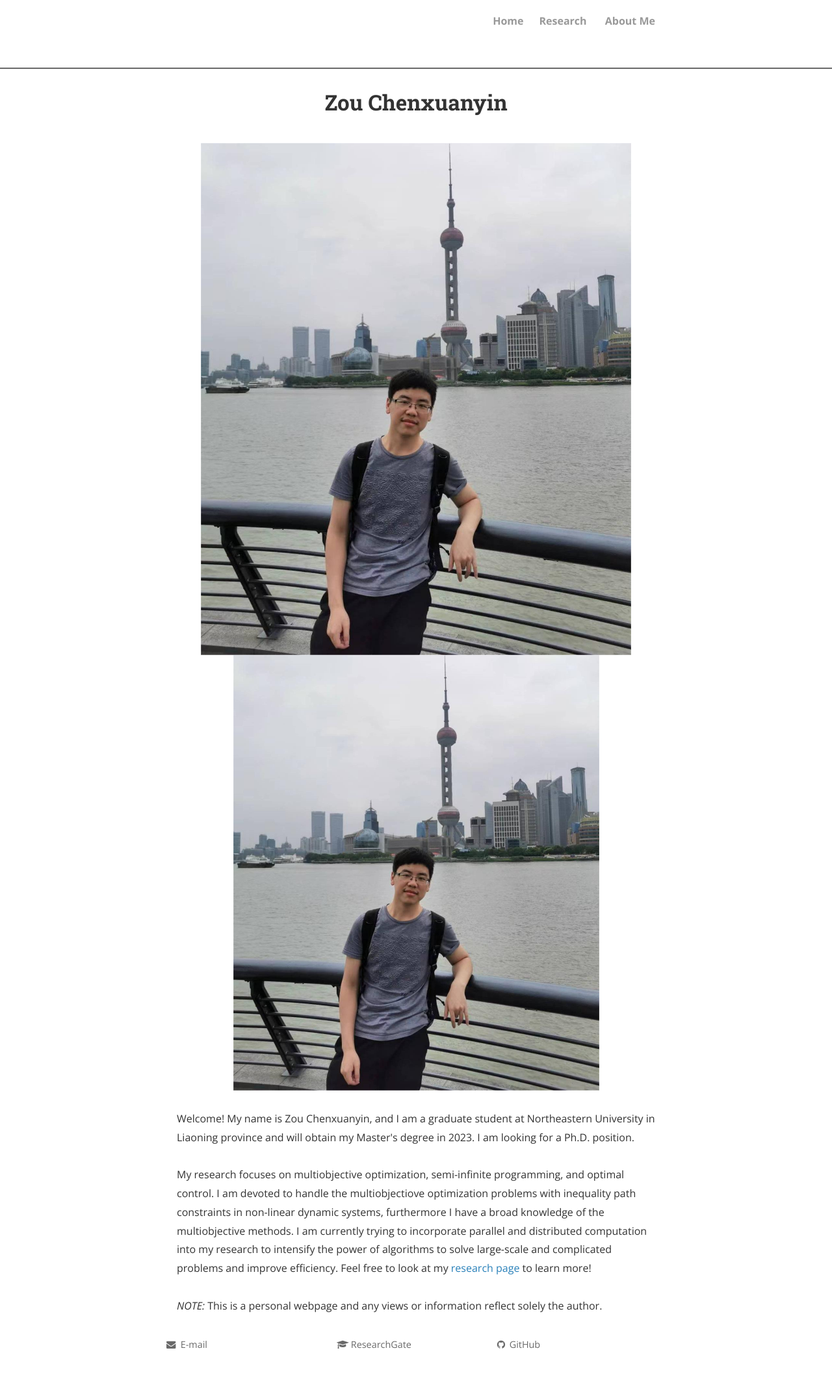
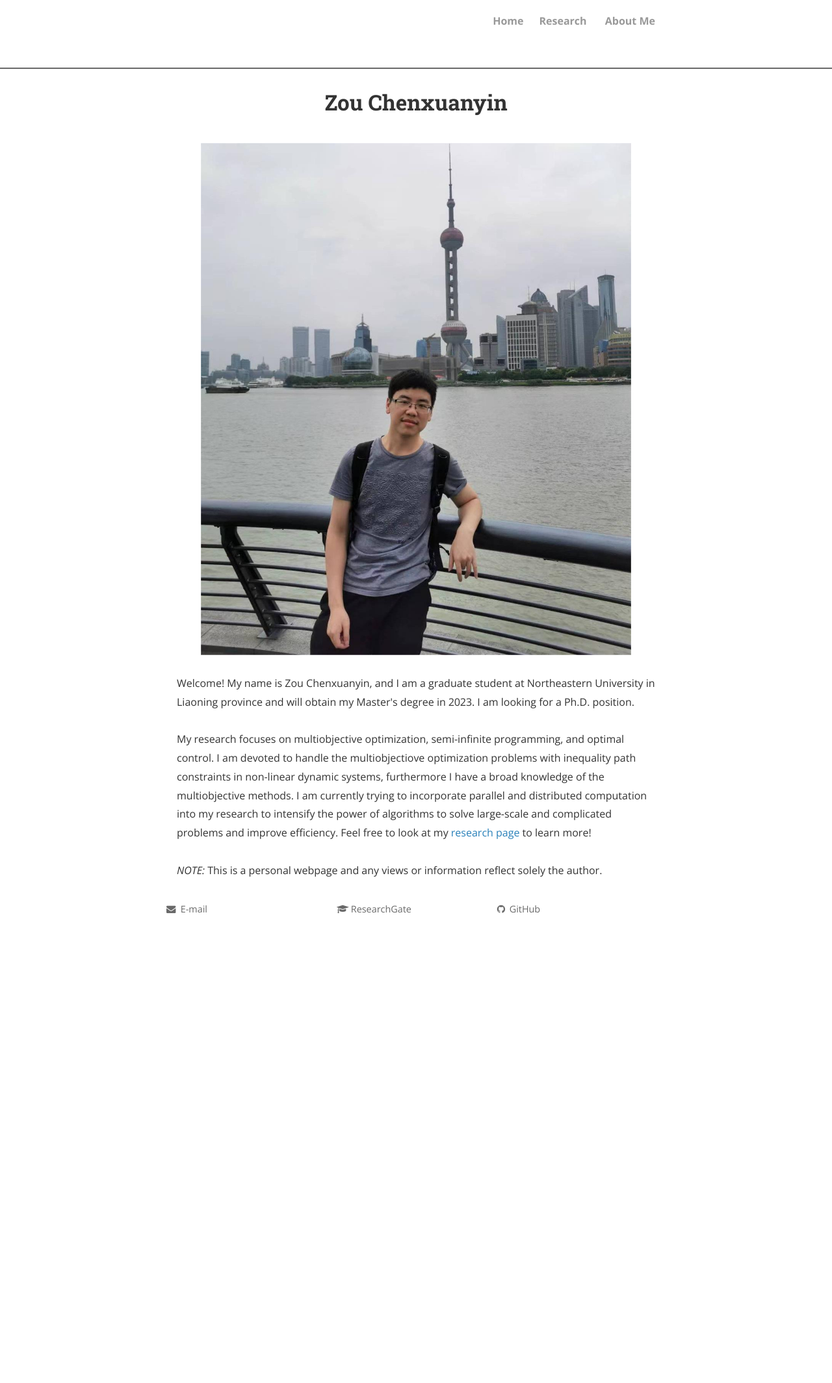
Before and after one commit to zcxy-academic/zcxy-academic.github.io, a Jekyll site: the page built from index.html, in a window 1280 px wide. Shown: the whole page at 65% size. Built offline with Jekyll 4.4.1, drawn with Linux system fonts in a browser that asks for light colours; nearby versions of some CDN libraries; the list of posts is cut into pages by our own code; comment, search, counter and statistics services are not loaded; a style sheet for code colours, icons or effects is not loaded; after the commit the page ends 1458 px from its top, so only the background shows below that.

Commit message:
Update index.html

```diff
--- a/index.html
+++ b/index.html
@@ -13,7 +13,7 @@ title: Zou Chenxuanyin
 </script>
 
 <img src="image/profile_picture.jpg" alt="Avatar" class="avatar">
-<img src="image/profile_picture.jpg" alt="Zou Chenxuanyin" style="width:563px;height:670px;" title="Zou Chenxuanyin"; algin="middle">
+<!--<img src="image/profile_picture.jpg" alt="Zou Chenxuanyin" style="width:563px;height:670px;" title="Zou Chenxuanyin"; algin="middle">-->
 <br>
 Welcome! My name is Zou Chenxuanyin, and I am a graduate student at Northeastern University in Liaoning province and will obtain my Master's degree in 2023. I am looking for a Ph.D. position.
 
```
